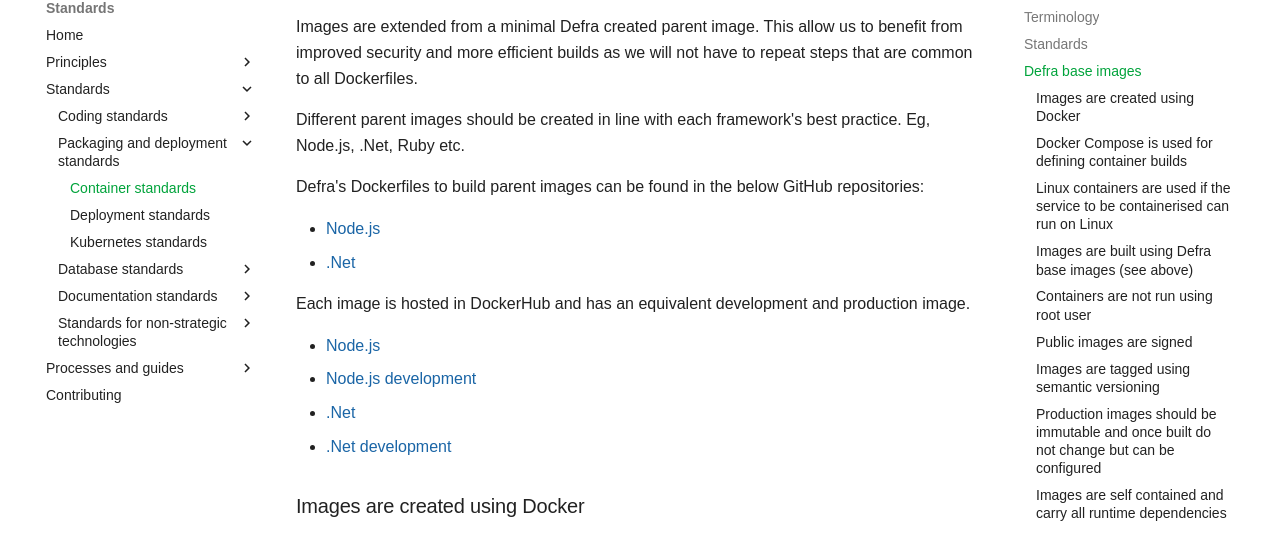
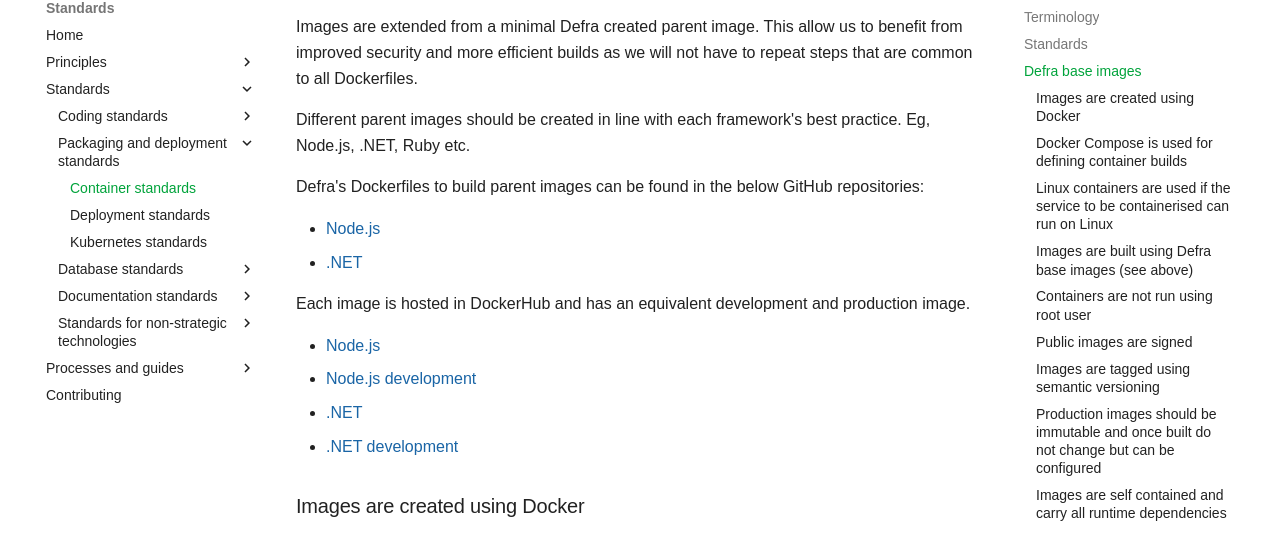
Before and after one commit to DEFRA/software-development-standards, an MkDocs documentation site: the page built from docs/standards/container_standards.md, in a window 1280 px wide and 900 px high, scrolled down 368 px. Shown: the part 149-690 px from the top of the window. Built offline with MkDocs 1.6.1 and Material for MkDocs 9.7.7, drawn with Linux system fonts in a browser that asks for light colours; some web fonts are replaced; comment, search, counter and statistics services are not loaded.

Commit message:
Correct casing

```diff
--- a/docs/standards/container_standards.md
+++ b/docs/standards/container_standards.md
@@ -9,19 +9,19 @@
 ## Defra base images
 Images are extended from a minimal Defra created parent image.  This allow us to benefit from improved security and more efficient builds as we will not have to repeat steps that are common to all Dockerfiles.
 
-Different parent images should be created in line with each framework's best practice.  Eg, Node.js, .Net, Ruby etc.
+Different parent images should be created in line with each framework's best practice.  Eg, Node.js, .NET, Ruby etc.
 
 Defra's Dockerfiles to build parent images can be found in the below GitHub repositories:
 
 - [Node.js](https://github.com/DEFRA/defra-docker-node)
-- [.Net](https://github.com/DEFRA/defra-docker-dotnetcore)
+- [.NET](https://github.com/DEFRA/defra-docker-dotnetcore)
 
 Each image is hosted in DockerHub and has an equivalent development and production image.
 
 - [Node.js](https://hub.docker.com/repository/docker/defradigital/node)
 - [Node.js development](https://hub.docker.com/repository/docker/defradigital/node-development)
-- [.Net](https://hub.docker.com/repository/docker/defradigital/dotnetcore)
-- [.Net development](https://hub.docker.com/repository/docker/defradigital/dotnetcore-development)
+- [.NET](https://hub.docker.com/repository/docker/defradigital/dotnetcore)
+- [.NET development](https://hub.docker.com/repository/docker/defradigital/dotnetcore-development)
 
 ### Images are created using Docker
 Docker is the de facto industry standard in most enterprises.
```
